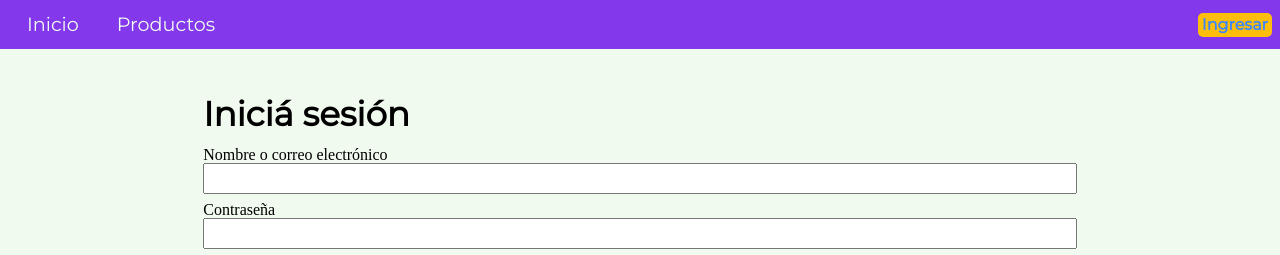
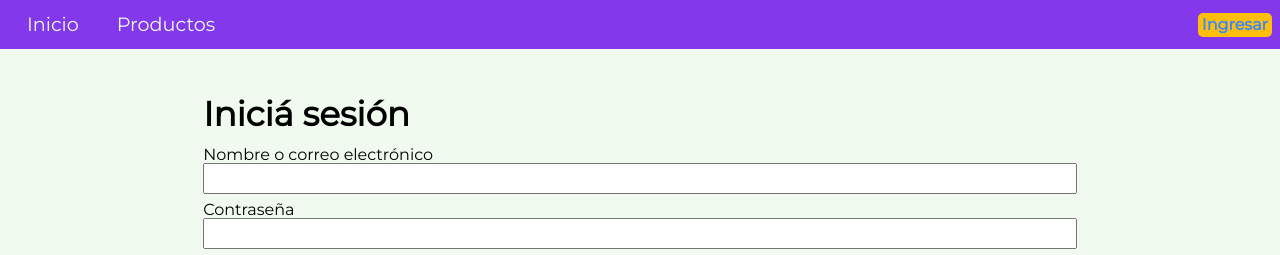
Before and after one commit to hlerda1/mcga-frontend-final, a React (Create React App) app: page /login in a window 1280 px wide. Shown: the top 255 px of the page. Built offline with nearby package versions, Linux system fonts and the light colour scheme; no server answers.

Commit message:
Update input component

```diff
--- a/src/shared/components/Input/Input.module.css
+++ b/src/shared/components/Input/Input.module.css
@@ -2,6 +2,10 @@
   padding: .25rem;
   font-family: 'Montserrat';
   font-size: 1rem;
+}
+
+.label {
+  font-family: 'Montserrat';
 }
 
 .formControl {
--- a/src/shared/components/Input/index.js
+++ b/src/shared/components/Input/index.js
@@ -13,7 +13,7 @@ const ProdInput = ({
 }) => {
   return (
     <div className={`${styles.formControl} ${className || ''}`}>
-      <label htmlFor={name}>{label || placeholder}</label>
+      <label htmlFor={name} className={styles.label}>{label || placeholder}</label>
       <input
         {...props}
         {...register(`${name}`, rules)}
```
